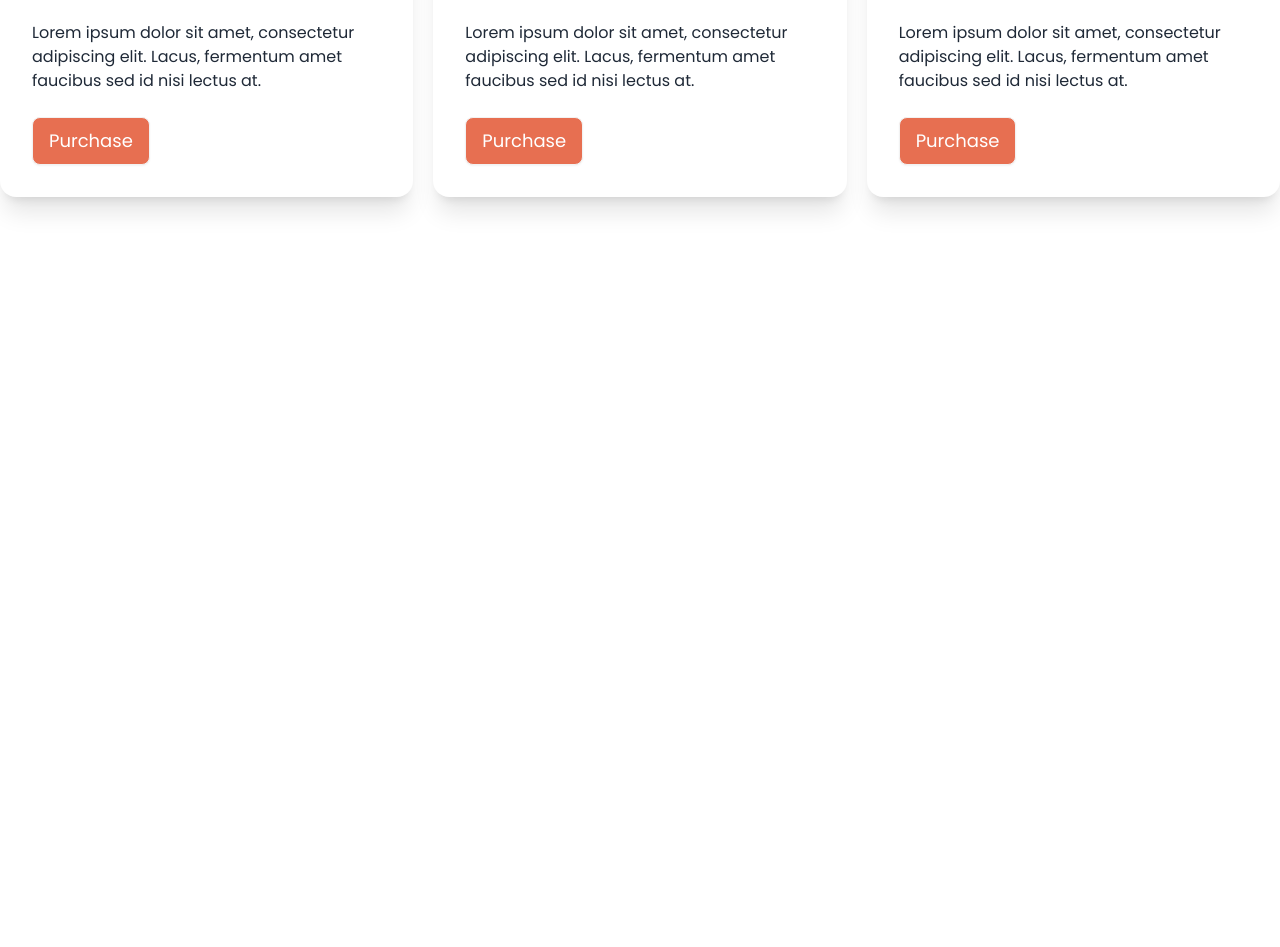
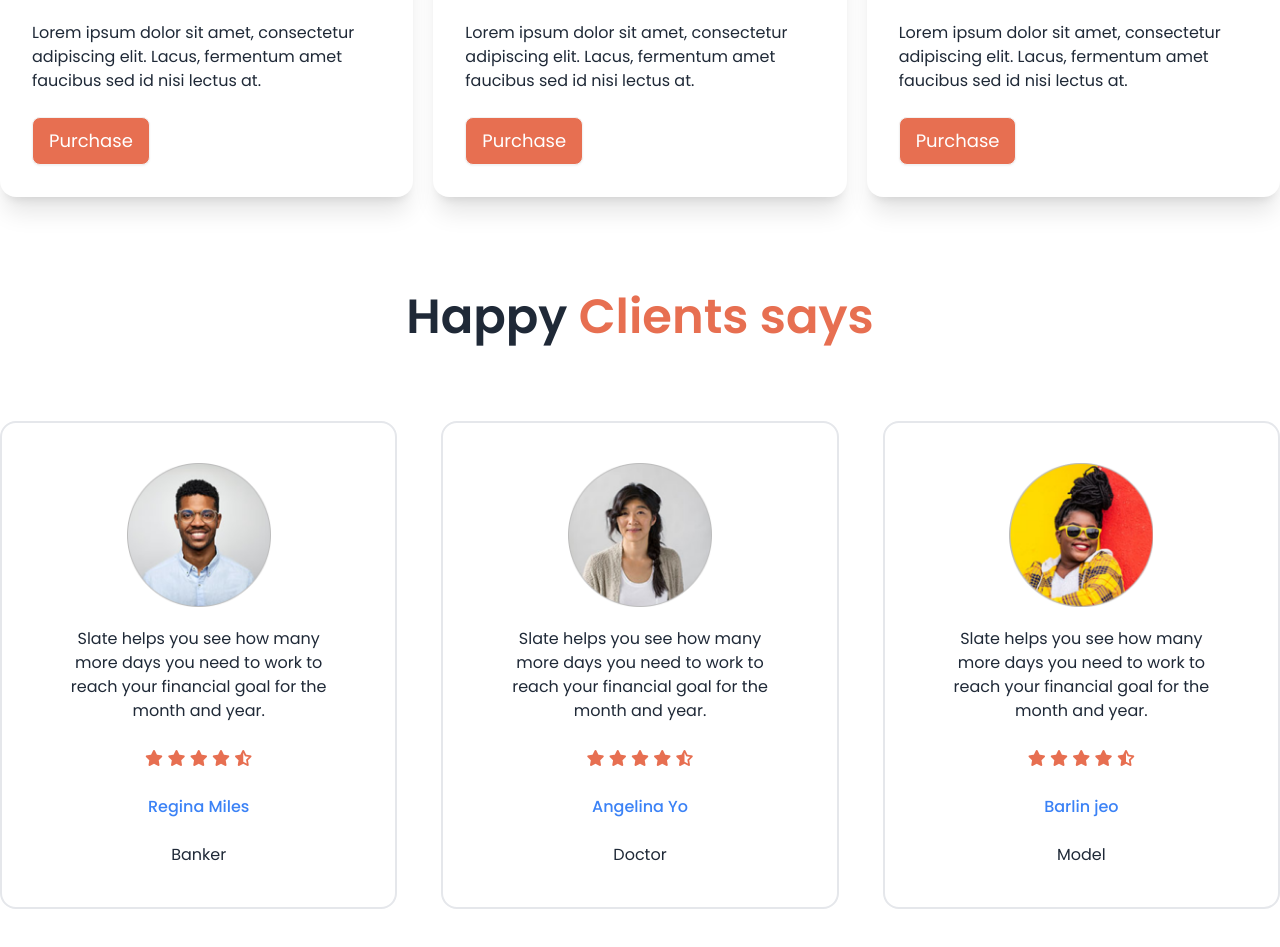
Before and after one commit to faisal-hdev/biker-zone, a plain HTML site: page index.html in a window 1280 px wide. Shown: the part 1293-2240 px from the top of the page. Before the commit the page ends 1586 px from the top, so only its background shows below. Drawn offline with nearby package versions, Linux system fonts and the light colour scheme.

Commit message:
Client section design are added

```diff
--- a/index.html
+++ b/index.html
@@ -3,6 +3,11 @@
   <head>
     <meta charset="UTF-8" />
     <meta name="viewport" content="width=device-width, initial-scale=1.0" />
+    <!-- Font awesome Link -->
+    <script
+      src="https://kit.fontawesome.com/c0e6a970a0.js"
+      crossorigin="anonymous"
+    ></script>
     <!-- google fonts link -->
     <link rel="preconnect" href="https://fonts.googleapis.com" />
     <link rel="preconnect" href="https://fonts.gstatic.com" crossorigin />
@@ -135,7 +140,9 @@
                 Amet minim mollit non deserunt ullamco est sit aliqua dolor do
                 amet sint. Velit officia consequat duis enim velit mollit.
               </p>
-              <a class="btn bg-bike-primary text-lg text-white">Purchase</a>
+              <a class="btn bg-bike-primary text-lg font-normal text-white"
+                >Purchase</a
+              >
             </div>
             <div class="flex-1">
               <img
@@ -165,7 +172,9 @@
                 Amet minim mollit non deserunt ullamco est sit aliqua dolor do
                 amet sint. Velit officia consequat duis enim velit mollit.
               </p>
-              <a class="btn bg-bike-primary text-lg text-white">Purchase</a>
+              <a class="btn bg-bike-primary font-normal text-lg text-white"
+                >Purchase</a
+              >
             </div>
             <div class="flex-1">
               <img
@@ -195,7 +204,9 @@
                 Amet minim mollit non deserunt ullamco est sit aliqua dolor do
                 amet sint. Velit officia consequat duis enim velit mollit.
               </p>
-              <a class="btn bg-bike-primary text-lg text-white">Purchase</a>
+              <a class="btn bg-bike-primary font-normal text-lg text-white"
+                >Purchase</a
+              >
             </div>
             <div class="flex-1">
               <img
@@ -216,18 +227,11 @@
     </header>
     <main class="md:container md:mx-auto">
       <!-- Featured Bikes section -->
-      <!-- <section>
-        <h2>Fetured Bikes In This Year</h2>
-        <p>Best bike collection</p>
-        <div class="gird grid-cols-3">
-          <div><img src="./images/others/feature-bike.png" alt="" /></div>
-          <div><img src="./images/others/feature-bike.png" alt="" /></div>
-          <div><img src="./images/others/feature-bike.png" alt="" /></div>
-        </div>
-      </section> -->
       <!-- Latest bike section -->
       <section class="lg:my-24 my-10">
-        <h3 class="text-5xl font-semibold text-center lg:mb-20 mb-10">
+        <h3
+          class="lg:text-5xl text-3xl font-semibold text-center lg:mb-20 mb-10"
+        >
           Latest Bikes
         </h3>
         <div
@@ -295,6 +299,84 @@
           </div>
         </div>
       </section>
+      <!-- Happy clients -->
+      <section class="lg:my-24 my-10">
+        <h3
+          class="lg:text-5xl text-3xl font-semibold text-center lg:mb-20 mb-10"
+        >
+          Happy <span style="color: #e76f51">Clients says</span>
+        </h3>
+        <div
+          class="grid lg:gap-11 gap-5 grid-cols-1 md:grid-cols-2 lg:grid-cols-3 m-4 lg:m-0"
+        >
+          <div class="card border-2 bg-base-100 lg:py-10 lg:px-8 py-6">
+            <figure>
+              <img src="./images/others/user-1.png" class="w-36" alt="Shoes" />
+            </figure>
+            <div
+              class="card-body justify-center text-center space-y-4 pt-5 py-0"
+            >
+              <p>
+                Slate helps you see how many more days you need to work to reach
+                your financial goal for the month and year.
+              </p>
+              <div class="text-bike-primary">
+                <i class="fa-solid fa-star"></i>
+                <i class="fa-solid fa-star"></i>
+                <i class="fa-solid fa-star"></i>
+                <i class="fa-solid fa-star"></i>
+                <i class="fa-solid fa-star-half-stroke"></i>
+              </div>
+              <h3 class="text-blue-500 font-medium">Regina Miles</h3>
+              <h3 class="mb-0">Banker</h3>
+            </div>
+          </div>
+          <div class="card border-2 bg-base-100 lg:py-10 lg:px-8 py-6">
+            <figure>
+              <img src="./images/others/user-2.png" class="w-36" alt="Shoes" />
+            </figure>
+            <div
+              class="card-body justify-center text-center space-y-4 pt-5 py-0"
+            >
+              <p>
+                Slate helps you see how many more days you need to work to reach
+                your financial goal for the month and year.
+              </p>
+              <div class="text-bike-primary">
+                <i class="fa-solid fa-star"></i>
+                <i class="fa-solid fa-star"></i>
+                <i class="fa-solid fa-star"></i>
+                <i class="fa-solid fa-star"></i>
+                <i class="fa-solid fa-star-half-stroke"></i>
+              </div>
+              <h3 class="text-blue-500 font-medium">Angelina Yo</h3>
+              <h3 class="mb-0">Doctor</h3>
+            </div>
+          </div>
+          <div class="card border-2 bg-base-100 lg:py-10 lg:px-8 py-6">
+            <figure>
+              <img src="./images/others/user-3.png" class="w-36" alt="Shoes" />
+            </figure>
+            <div
+              class="card-body justify-center text-center space-y-4 pt-5 py-0"
+            >
+              <p>
+                Slate helps you see how many more days you need to work to reach
+                your financial goal for the month and year.
+              </p>
+              <div class="text-bike-primary">
+                <i class="fa-solid fa-star"></i>
+                <i class="fa-solid fa-star"></i>
+                <i class="fa-solid fa-star"></i>
+                <i class="fa-solid fa-star"></i>
+                <i class="fa-solid fa-star-half-stroke"></i>
+              </div>
+              <h3 class="text-blue-500 font-medium">Barlin jeo</h3>
+              <h3 class="mb-0">Model</h3>
+            </div>
+          </div>
+        </div>
+      </section>
     </main>
     <footer></footer>
   </body>
```
